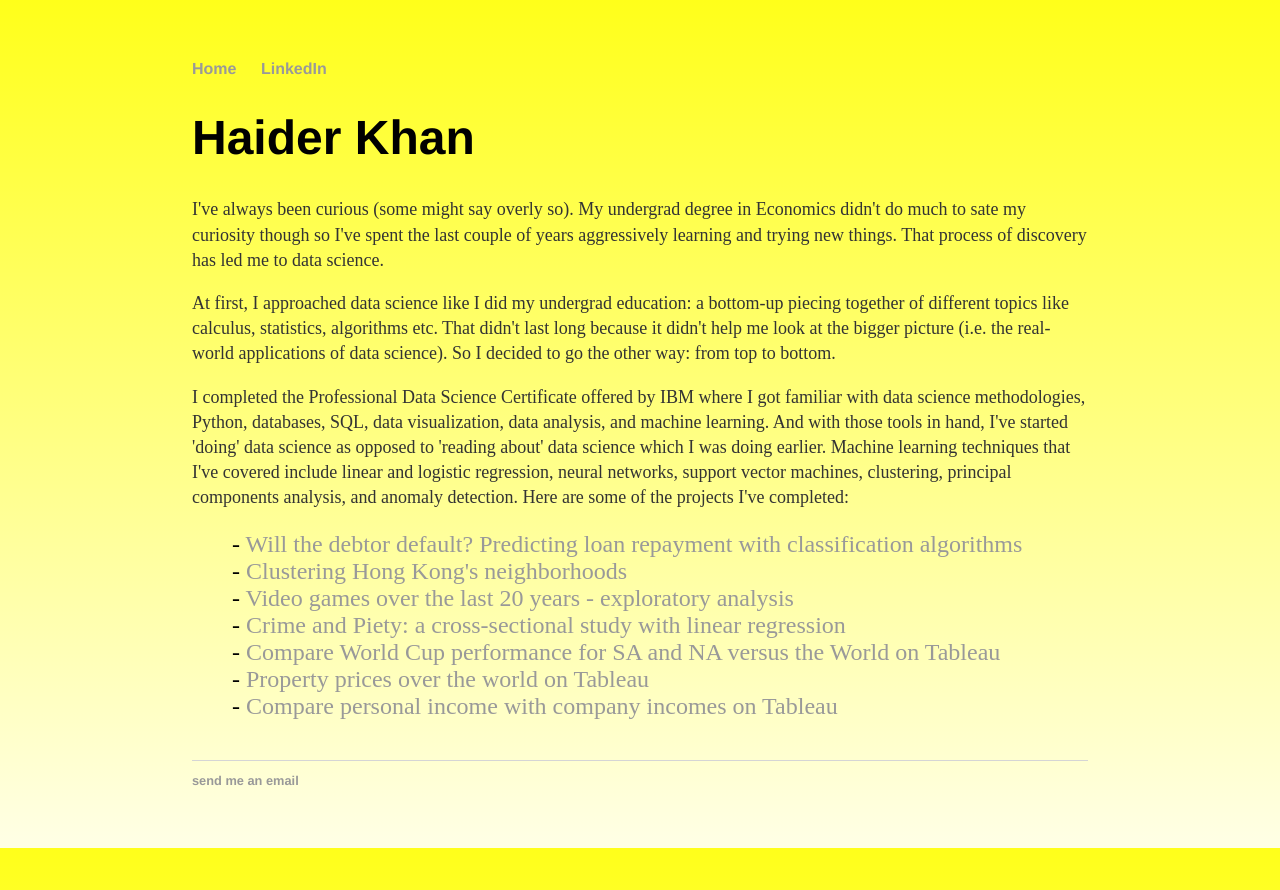
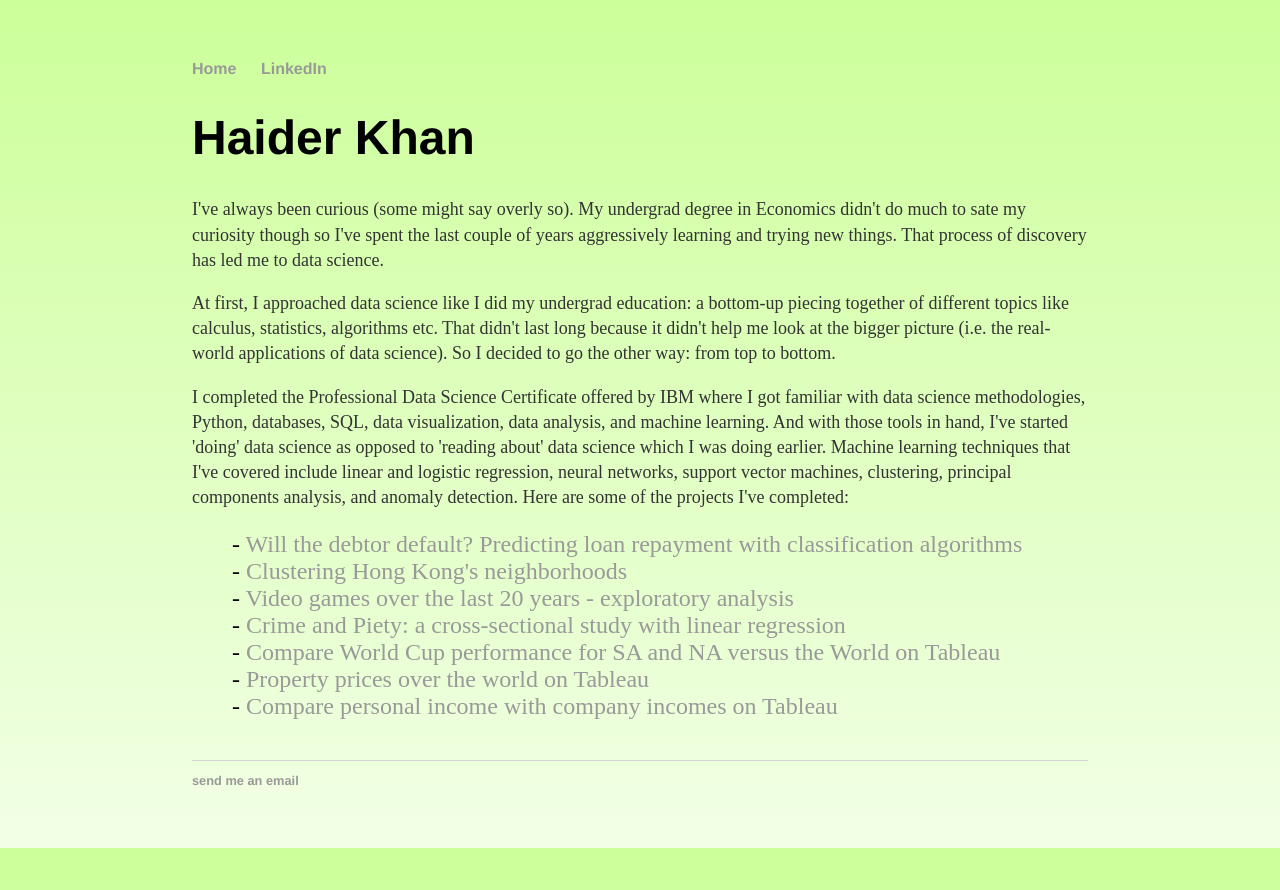
Before and after one commit to h2kh/h2kh.github.io, a Jekyll site: the page built from index.html, in a window 1280 px wide. Shown: the top 890 px of the page. Built offline with Jekyll 4.4.1, drawn with Linux system fonts in a browser that asks for light colours.

Commit message:
Update main.css

```diff
--- a/css/main.css
+++ b/css/main.css
@@ -1,11 +1,11 @@
 body {
     margin: 60px auto;
     width: 70%;
-    background: -webkit-linear-gradient(#ffff1a, #ffffe6);
-    background: -o-linear-gradient(#ffff1a, #ffffe6);
-    background: -moz-linear-gradient(#ffff1a, #ffffe6);
-    background: linear-gradient(#ffff1a, #ffffe6);
-    background-color: #ffff1a;
+    background: -webkit-linear-gradient(#ccff99, #f2ffe6);
+    background: -o-linear-gradient(#ccff99, #f2ffe6);
+    background: -moz-linear-gradient(#ccff99, #f2ffe6);
+    background: linear-gradient(#ccff99, #f2ffe6);
+    background-color: #ccff99;
 }
 nav ul, footer ul {
     font-family:'Helvetica', 'Arial', 'Sans-Serif';
```
